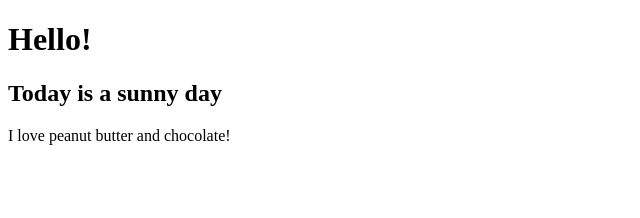
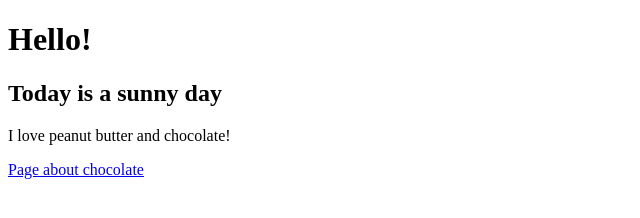
Before and after one commit to davboone/bounce, a plain HTML site: page index.html in a window 1280 px wide. Shown: the whole page, without its empty margins (0-640 px from the left). Drawn offline with Linux system fonts and the light colour scheme.

Commit message:
added a link to wiki chocolate page

```diff
--- a/index.html
+++ b/index.html
@@ -11,5 +11,6 @@
     <h1>Hello!</h1>
     <h2>Today is a sunny day</h2>
     <p>I love peanut butter and chocolate!</p>
+    <a href="https://en.wikipedia.org/wiki/Chocolate">Page about chocolate</a>
 </body>
 </html>
```
